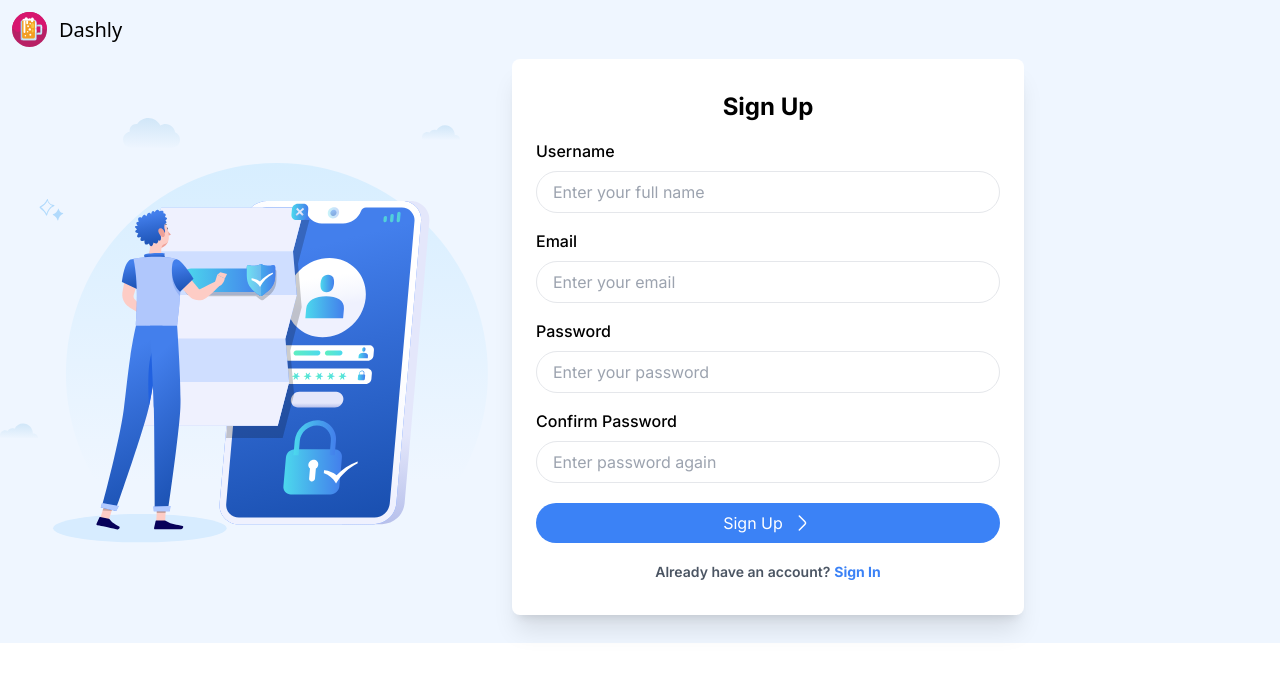
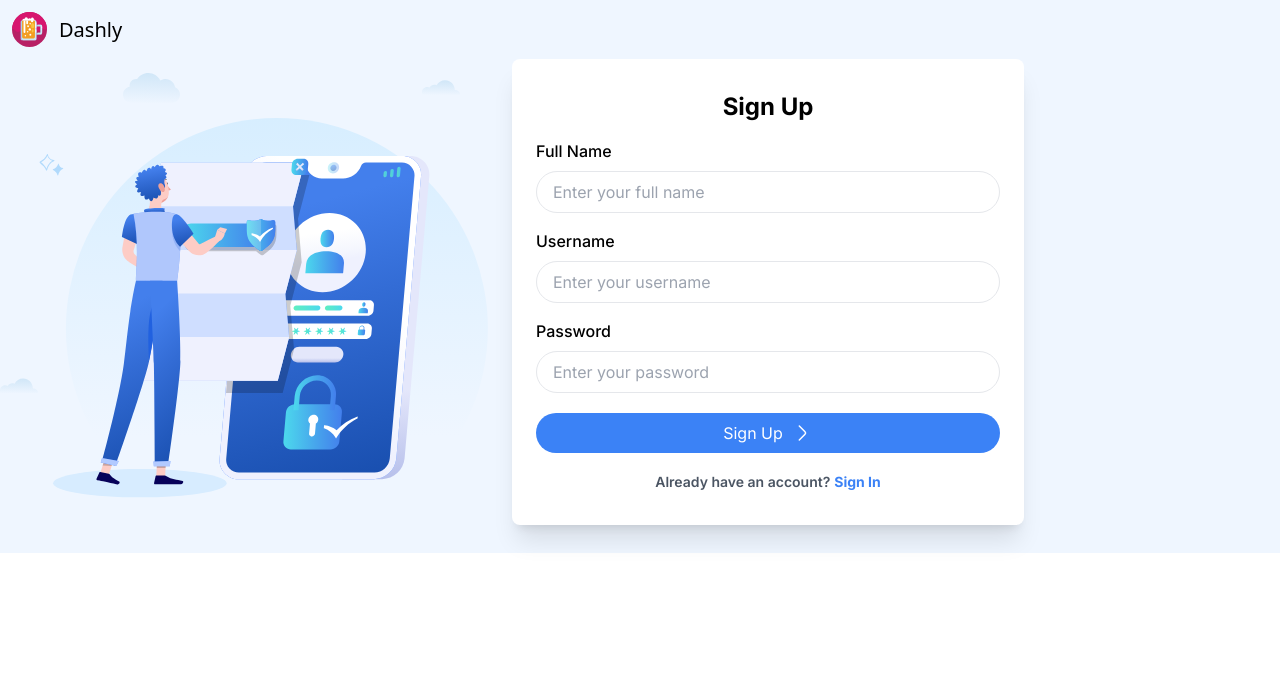
Before and after one commit to AmitKumar1972/url-short-web, a Next.js app: page /signup in a window 1280 px wide. Shown: the top 682 px of the page. Built offline with nearby package versions, Linux system fonts and the light colour scheme.

Commit message:
change up look

```diff
--- a/app/(components)/ImageInput.tsx
+++ b/app/(components)/ImageInput.tsx
@@ -3,11 +3,19 @@ import Image from "next/image";
 export default function ImageInput() {
   return (
     <>
+      <div>
+        <Image
+          src='/illustration.png'
+          alt='Image'
+          width={500}
+          height={500}
+        />
+      </div>
       <div className='ml-12 py-20'>
-        <p className='text-2xl font-bold justify-evenly'>Share links and track Links</p>
-        <p className='mt-6 font-sans text-base font-medium'>Shorten and personalize any link.</p>
-        <p className='font-sans text-base font-medium mt-4'>Get real time traffic statistics for your links. Free Service</p>
-        <div className='flex items-center mt-8'>
+        <p className='text-2xl font-bold justify-evenly'>Shrink your link, Expand your reach</p>
+        <p className='mt-6 font-sans text-base font-medium'>Create New Link</p>
+        <p className='font-sans text-base font-medium'>Create, shorten and manage your links</p>
+        <div className='flex items-center mt-2'>
           <input
             type='text'
             id='linkInput'
@@ -20,14 +28,6 @@ export default function ImageInput() {
         </div>
         <p className="text-xs mt-2 text-gray-400">* By Clicking Shorten you are agreeing to our <span className="underline">Terms of Service</span> and <span className="underline">Privacy</span></p>
       </div>
-      <div>
-        <Image
-          src='/7.png'
-          alt='Image'
-          width={500}
-          height={500}
-        />
-      </div>
     </>
   )
 }
--- a/app/(components)/SignupBox.tsx
+++ b/app/(components)/SignupBox.tsx
@@ -1,36 +1,111 @@
+"use client"
+
+import { useState } from 'react';
+import { useRouter } from 'next/navigation'
+
 export default function SignupBox() {
+  const [name, setName] = useState('');
+  const [username, setUsername] = useState('');
+  const [password, setPassword] = useState('');
+  const router = useRouter();
+
+  const handleSubmit = async (e: any) => {
+    e.preventDefault();
+
+    console.log(name)
+    console.log(username)
+    console.log(password)
+
+    // Validation
+    if (!name || !username || !password) {
+      // Handle validation error (show an error message, etc.)
+      console.error('Please fill in all the fields.');
+      return;
+    }
+
+    // API request to sign up
+    try {
+      const response = await fetch('http://localhost:4000/user/signup', {
+        method: 'POST',
+        headers: {
+          'Content-Type': 'application/json',
+        },
+        body: JSON.stringify({
+          name,
+          userName: username,
+          password,
+        }),
+      });
+
+      if (response.ok) {
+        const data = await response.json();
+        // Assuming your API returns a token in the response
+        const token = data.token;
+
+        // Save token in a cookie
+        document.cookie = `url-short-token=${token}; path=/`;
+
+        // Redirect to another page (or you can perform other actions)
+        router.push('/dashboard');
+      } else {
+        // Handle API error (show an error message, etc.)
+        console.error('Sign up failed. Please try again.');
+      }
+    } catch (error) {
+      console.error('Error during sign up:', error);
+    }
+  };
+
   return (
     <div className="mx-auto shadow-xl bg-white py-8 px-6 rounded-lg">
       <h3 className="text-2xl font-bold text-center mb-4">
         Sign Up
       </h3>
 
+      <form onSubmit={(e: React.FormEvent<HTMLFormElement>) => handleSubmit(e)}>
         <div className="flex flex-col mb-4 gap-2">
           <label htmlFor="name" className="text-base font-medium block">
-          Username
+            Full Name
           </label>
-        <input type="text" name="name" id="name" placeholder="Enter your full name" className="w-full px-4 py-2 border rounded-full focus:outline-none focus:border-blue-500" />
+          <input
+            type="text"
+            name="name"
+            id="name"
+            placeholder="Enter your full name"
+            className="w-full px-4 py-2 border rounded-full focus:outline-none focus:border-blue-500"
+            value={name}
+            onChange={(e) => setName(e.target.value)}
+          />
         </div>
 
         <div className="flex flex-col mb-4 gap-2">
-        <label htmlFor="email" className="text-base font-medium block">
-          Email
+          <label htmlFor="username" className="text-base font-medium block">
+            Username
           </label>
-        <input type="email" name="email" id="email" placeholder="Enter your email" className="w-full px-4 py-2 border rounded-full focus:outline-none focus:border-blue-500" />
+          <input
+            type="text"
+            name="username"
+            id="username"
+            placeholder="Enter your username"
+            className="w-full px-4 py-2 border rounded-full focus:outline-none focus:border-blue-500"
+            value={username}
+            onChange={(e) => setUsername(e.target.value)}
+          />
         </div>
 
         <div className="mb-4 flex flex-col gap-2">
           <label htmlFor="password" className="text-base font-medium block">
             Password
           </label>
-        <input type="password" name="password" id="password" placeholder="Enter your password" className="w-full px-4 py-2 border rounded-full focus:outline-none focus:border-blue-500" />
-      </div>
-
-      <div className="mb-4 flex flex-col gap-2">
-        <label htmlFor="password" className="text-base font-medium block">
-          Confirm Password
-        </label>
-        <input type="password" name="password" id="password" placeholder="Enter password again" className="w-full px-4 py-2 border rounded-full focus:outline-none focus:border-blue-500" />
+          <input
+            type="password"
+            name="password"
+            id="password"
+            placeholder="Enter your password"
+            className="w-full px-4 py-2 border rounded-full focus:outline-none focus:border-blue-500"
+            value={password}
+            onChange={(e) => setPassword(e.target.value)}
+          />
         </div>
 
         <button type="submit" className="mt-5 bg-blue-500 text-white py-2 px-4 rounded-full w-full flex items-center justify-center">
@@ -41,6 +116,7 @@ export default function SignupBox() {
             </svg>
           </span>
         </button>
+      </form>
 
       <div className="mt-4 text-center">
         <span className="text-gray-600 text-sm font-semibold">
```
Also changed, not shown: app/signup/page.tsx (+0 -29 lines), public/Illustration.png (added), public/waves.png (added). Lines whose indentation alone changed are shown as unchanged.
